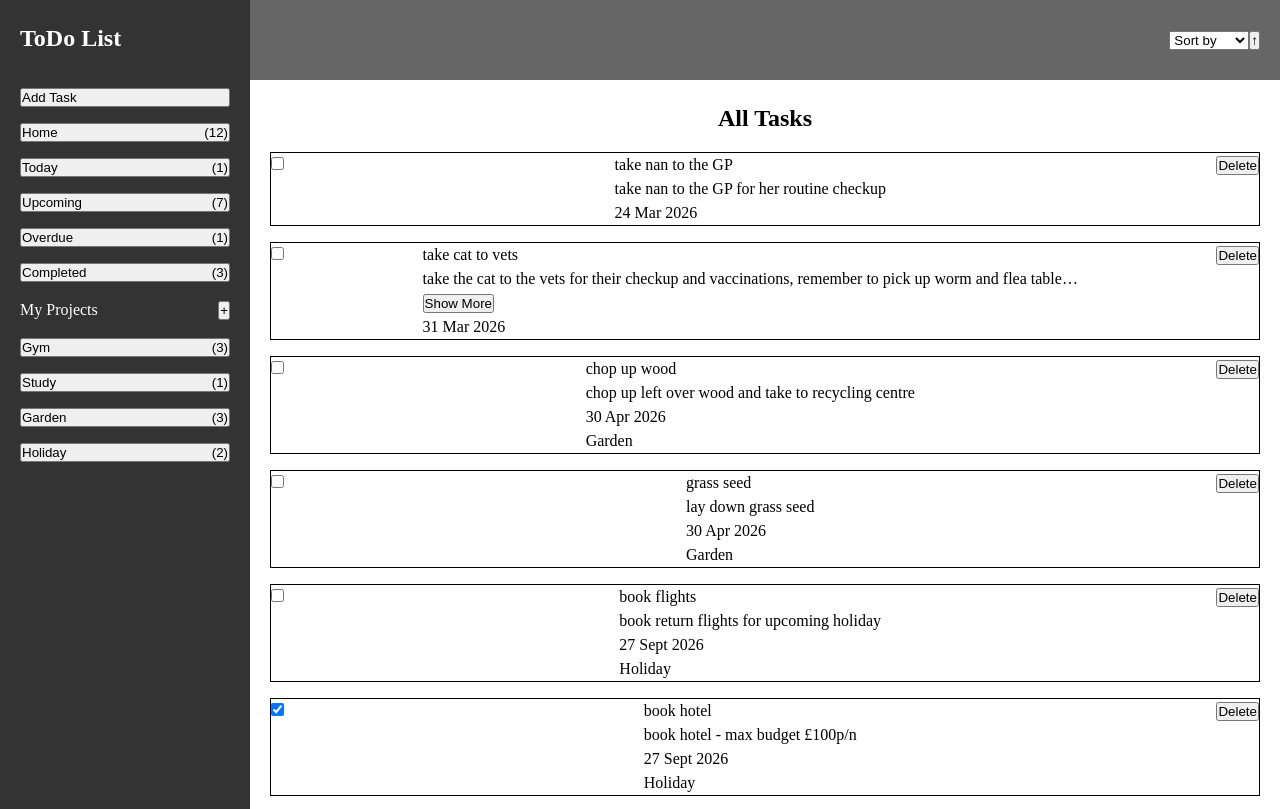
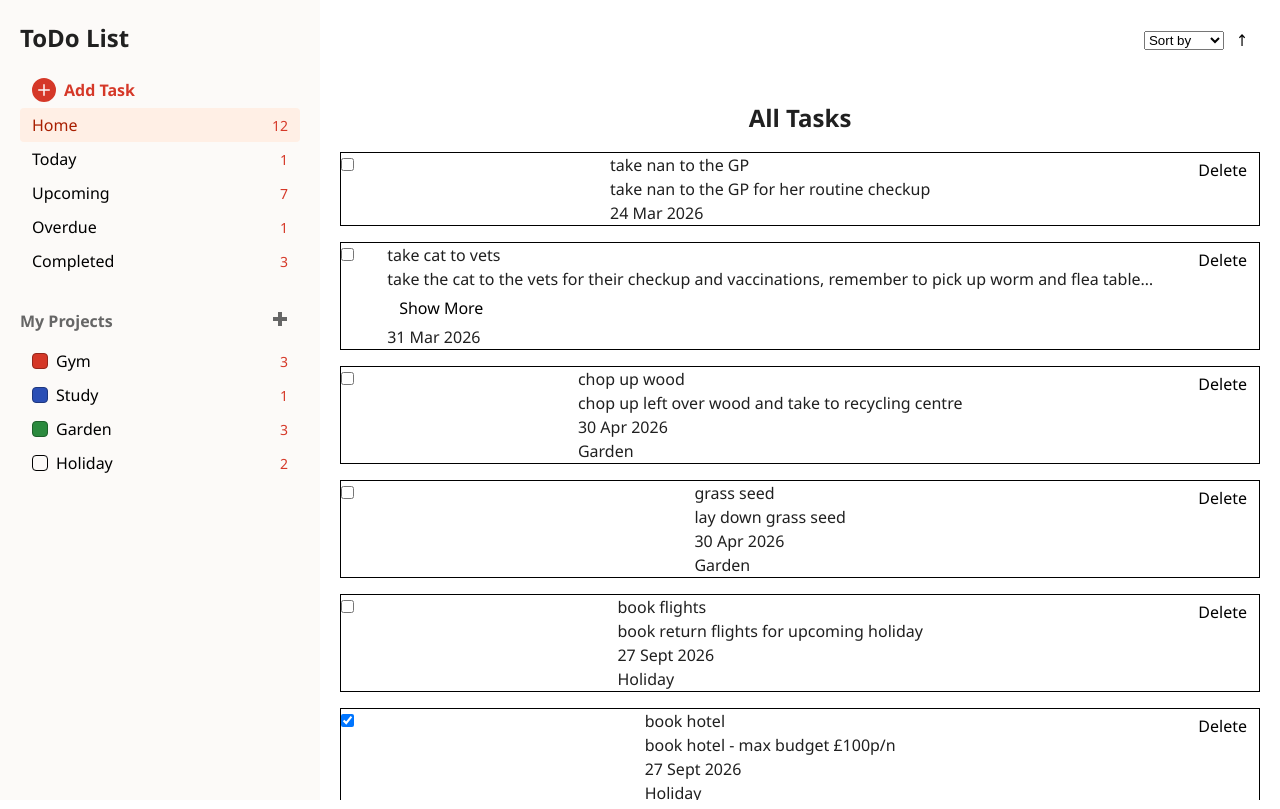
Before and after one commit to mjcw88/odin-todo-list, a website built with webpack: page src/template.html in a window 1280 px wide. Shown: the top 809 px of the page. Built offline with nearby package versions, Linux system fonts and the light colour scheme.

Commit message:
added css to sidebar

```diff
--- a/src/displayController.js
+++ b/src/displayController.js
@@ -37,14 +37,27 @@ function renderTaskDesc(taskDesc, id, desc) {
     }
 }
 
-function renderTaskList(tasks, headerText, tab, isProjectTab = false) {
+function resetSortBy() {
     document.getElementById("dropdown-menu-checkbox").checked = false;
     document.getElementById("sort-by").value = "";
 
     const sortByOrderBtn = document.getElementById("sort-by-order-btn");
     sortByOrderBtn.textContent = "↑";
     sortByOrderBtn.dataset.sortByOrder = "asc";
+}
 
+function addSelectedClass(id) {
+    const btns = document.querySelectorAll(".sidebar-btn");
+    btns.forEach(btn => {
+        if (btn.dataset.btnId === id) {
+            btn.classList.add("selected-tab");
+        } else {
+            btn.classList.remove("selected-tab");
+        }
+    });
+}
+
+function renderTaskList(tasks, headerText, tab, isProjectTab = false) {
     content.innerHTML = "";
 
     const header = document.createElement("div");
@@ -146,15 +159,24 @@ function renderTaskList(tasks, headerText, tab, isProjectTab = false) {
     content.appendChild(ul);
 }
 
+function darkenColour(colour) {
+    const darkenLevel = 0.7;
+    const hex = parseInt(colour.replace("#", ""), 16);
+    const r = Math.floor((hex >> 16) * darkenLevel);
+    const g = Math.floor(((hex >> 8) & 0xff) * darkenLevel);
+    const b = Math.floor((hex & 0xff) * darkenLevel);
+    return `rgb(${r}, ${g}, ${b})`;
+}
+
 export function renderSideBar() {
     const info = loadSideBarData();
 
     // Renders task counts on main buttons
-    document.getElementById("home-count").textContent = `(${info.homeCount})`;
-    document.getElementById("today-count").textContent = `(${info.todayCount})`;
-    document.getElementById("upcoming-count").textContent = `(${info.upcomingCount})`;
-    document.getElementById("completed-count").textContent = `(${info.completedCount})`;
-    document.getElementById("overdue-count").textContent = `(${info.overdueCount})`;
+    document.getElementById("home-count").textContent = info.homeCount;
+    document.getElementById("today-count").textContent = info.todayCount;
+    document.getElementById("upcoming-count").textContent = info.upcomingCount;
+    document.getElementById("completed-count").textContent = info.completedCount;
+    document.getElementById("overdue-count").textContent = info.overdueCount;
 
     // Renders projects
     projectSidebarList.innerHTML = "";
@@ -170,17 +192,30 @@ export function renderSideBar() {
         const li = document.createElement("li");
 
         const btn = document.createElement("button");
+        btn.className = "sidebar-btn";
         btn.dataset.projectId = project.id;
+        btn.dataset.btnId = project.id;
+
+        const projectNameContainer = document.createElement("div");
+        projectNameContainer.className = "project-name-container";
+
+        const projectColour = document.createElement("div");
+        projectColour.className = "project-colour";
+        if (!project.colour) project.colour = "transparent";
+        projectColour.style.backgroundColor = project.colour;
+        projectColour.style.border = `1px solid ${darkenColour(project.colour)}`;
 
         const projectName = document.createElement("div");
         projectName.textContent = project.name;
 
         const taskCount = document.createElement("div");
-        taskCount.textContent = `(${project.taskCount})`;
+        taskCount.className = "task-count";
+        taskCount.textContent = project.taskCount;
 
         projectSidebarList.appendChild(li);
         li.appendChild(btn);
-        btn.append(projectName, taskCount);
+        projectNameContainer.append(projectColour, projectName);
+        btn.append(projectNameContainer, taskCount);
 
         addProjectClickEvent(btn);
 
@@ -192,45 +227,57 @@ export function renderSideBar() {
     })
 }
 
-export function renderHomeTab() {
+export function renderHomeTab(id) {
     const tasks = loadHomeTabData();
     const headerText = "All Tasks";
     const tabId = "home";
+    resetSortBy();
+    addSelectedClass(id);
     renderTaskList(tasks, headerText, tabId);
 }
 
-export function renderTodayTab() {
+export function renderTodayTab(id) {
     const tasks = loadTodayTabData();
     const headerText = "Tasks Due Today";
     const tabId = "today";
+    resetSortBy();
+    addSelectedClass(id);
     renderTaskList(tasks, headerText, tabId);
 }
 
-export function renderUpcomingTab() {
+export function renderUpcomingTab(id) {
     const tasks = loadUpcomingTabData();
     const headerText = "Upcoming Tasks";
     const tabId = "upcoming";
+    resetSortBy();
+    addSelectedClass(id);
     renderTaskList(tasks, headerText, tabId);
 }
 
-export function renderCompletedTab() {
+export function renderCompletedTab(id) {
     const tasks = loadCompletedTabData();
     const headerText = "Completed Tasks";
     const tabId = "completed";
+    resetSortBy();
+    addSelectedClass(id);
     renderTaskList(tasks, headerText, tabId);
 }
 
-export function renderOverdueTab() {
+export function renderOverdueTab(id) {
     const tasks = loadOverdueTabData();
     const headerText = "Overdue Tasks";
     const tabId = "overdue";
+    resetSortBy();
+    addSelectedClass(id);
     renderTaskList(tasks, headerText, tabId);
 }
 
-export function renderProjectTab(projectId) {
-    const { projectTasks, projectName } = loadProjectData(projectId);
+export function renderProjectTab(id) {
+    const { projectTasks, projectName } = loadProjectData(id);
     const isProjecTab = true;
-    renderTaskList(projectTasks, projectName, projectId, isProjecTab);
+    resetSortBy();
+    addSelectedClass(id);
+    renderTaskList(projectTasks, projectName, id, isProjecTab);
 }
 
 export function removeTaskFromPage(taskId) {
@@ -361,7 +408,7 @@ export function sortTaskList(sortBy, orderBy) {
                 let aVal = a.querySelector(".todo-list-project-name").textContent;
                 let bVal = b.querySelector(".todo-list-project-name").textContent;
 
-                if (aVal !== bVal) return aVal - bVal;
+                if (aVal !== bVal) return aVal.localeCompare(bVal);
 
                 aVal = a.querySelector(".todo-list-task-name").textContent;
                 bVal = b.querySelector(".todo-list-task-name").textContent;
@@ -378,8 +425,8 @@ export function sortTaskList(sortBy, orderBy) {
             break;
         default:
             comparator = (a, b) => {
-                const aVal = a.querySelector(".todo-list-task-name").textContent;
-                const bVal = b.querySelector(".todo-list-task-name").textContent;
+                let aVal = a.querySelector(".todo-list-task-name").textContent;
+                let bVal = b.querySelector(".todo-list-task-name").textContent;
 
                 const nameCompare = aVal.localeCompare(bVal);
 
--- a/src/index.js
+++ b/src/index.js
@@ -5,12 +5,14 @@ import { defaultProjects } from "./projectController.js"
 import { renderSideBar, renderHomeTab, windowResize } from "./displayController.js";
 import { eventListeners } from "./eventsController.js";
 
+const homeBtnId = document.getElementById("home-btn").dataset.btnId;
+
 // Initilisation
 defaultTasks.init();
 defaultProjects.init();
 
 renderSideBar();
-renderHomeTab();
+renderHomeTab(homeBtnId);
 
 eventListeners.init();
 windowResize.init();
--- a/src/projectController.js
+++ b/src/projectController.js
@@ -9,21 +9,21 @@ const DEFAULT_PROJECTS = [
         id: "a1b2c3d4-0000-0000-0000-000000000000",
         type: "project",
         name: "Gym",
-        colour: "#F10102",
+        colour: "#D53828",
         dateCreated: new Date(now),
     },
     {
         id: "a1b2c3d4-0001-0000-0000-000000000000",
         type: "project",
         name: "Study",
-        colour: "#0228F5",
+        colour: "#2B4FB5",
         dateCreated: new Date(now.getTime() + 1000),
     },
     {
         id: "a1b2c3d4-0002-0000-0000-000000000000",
         type: "project",
         name: "Garden",
-        colour: "#03B306",
+        colour: "#2B8A3E",
         dateCreated: new Date(now.getTime() + 2000),
     },
     {
--- a/src/styles.css
+++ b/src/styles.css
@@ -1,10 +1,17 @@
 :root {
     --padding: 20px;
-    --barWidth: 60px;
-    --barHeight: 8px;
+    --barWidth: 3.75rem;
+    --barHeight: 0.5rem;
     --hamburgerGap: 6px;
-    --foreground: #333;
-    --background: white;
+    --cream: #FCFAF8;
+    --warmGrey: #F2EFED;
+    --black: #202020;
+    --charcoal: #1A1A1A;
+    --grey: #666666;
+    --white: #FFFFFF;
+    --brickRed: #D53828;
+    --red: #A81F00;
+    --lightRed: #FFEFE5;
     --animationTiming: 250ms ease-in-out;
     --hamburgerHeight: calc(var(--barHeight) * 3 + var(--hamburgerGap) * 2);
     --headerHeight: 5rem;
@@ -16,18 +23,101 @@
 *::after {
     margin: 0;
     padding: 0;
-    box-sizing: border-box
+    box-sizing: border-box;
+}
+
+html, body {
+    height: 100%;
+    overflow: hidden;
 }
 
 body {
-    min-height: 100vh;
+    height: 100vh;
     width: 100%;
+    font-family: 'Segoe UI', Tahoma, Geneva, Verdana, sans-serif;
     font-size: 1rem;
+    color: var(--black);
     line-height: 1.5;
 }
 
 button {
+    font-size: 1rem;
+    font-family: 'Segoe UI', Tahoma, Geneva, Verdana, sans-serif;
     cursor: pointer;
+    border: none;
+    outline: none;
+    padding: 0.375rem 0.75rem;
+    background-color: transparent;
+    border-radius: 0.25rem;
+}
+
+button:hover {
+    background-color: var(--warmGrey);
+}
+
+.selected-tab {
+    color: var(--red);
+    background-color: var(--lightRed);
+}
+
+.selected-tab:hover {
+    background-color: var(--lightRed);
+}
+
+.task-count {
+    color: var(--brickRed);
+    font-size: 0.875rem;
+}
+
+#open-new-task-btn {
+    color: var(--brickRed);
+    font-weight: bold;
+    justify-content: flex-start;
+    gap: 0.5rem;
+}
+
+#open-new-task-btn svg {
+    --size: 1.5rem;
+
+    width: var(--size);
+    height: var(--size);
+}
+
+#new-project-btn {
+    padding: 12px;
+    font-weight: bold;
+    color: var(--grey);
+}
+
+#new-project-btn svg {
+    --size: 1rem;
+
+    width: var(--size);
+    height: var(--size);
+}
+
+#open-new-task-btn,
+#new-project-btn {
+    transition: transform 50ms ease-in-out;
+}
+
+#open-new-task-btn:active,
+#new-project-btn:active {
+    transform: scale(0.97);
+}
+
+.project-name-container {
+    display: flex;
+    align-items: center;
+    gap: 0.5rem;
+}
+
+.project-colour {
+    --size: 1rem;
+
+    border-radius: 0.25rem;
+    width: var(--size);
+    height: var(--size);
 }
 
 .no-transition * {
@@ -35,11 +125,13 @@ button {
 }
 
 header {
+    position: sticky;
+    top: 0;
     display: flex;
     justify-content: flex-end;
     align-items: center;
     position: relative;
-    background-color: #666;
+    background-color: var(--white);
     padding: var(--padding);
     height: var(--headerHeight);
 }
@@ -56,23 +148,18 @@ header {
     flex-direction: column;
     gap: var(--hamburgerGap);
     width: max-content;
-    position: absolute;
+    position: fixed;
     top: var(--padding);
     left: var(--padding);
     z-index: 2;
     cursor: pointer;
 }
 
-/* .dropdown-menu:has(input:checked) {
-    --foreground: white;
-    --background: #333;
-} */
-
 .dropdown-menu:has(input:focus-visible)::before,
 .dropdown-menu:has(input:focus-visible)::after,
 .dropdown-menu input:focus-visible {
-    border: 1px solid var(--background);
-    box-shadow: 0 0 0 1px var(--foreground);
+    border: 1px solid var(--white);
+    box-shadow: 0 0 0 1px var(--black);
 }
 
 .dropdown-menu::before,
@@ -81,7 +168,7 @@ header {
     content: "";
     width: var(--barWidth);
     height: var(--barHeight);
-    background-color: var(--foreground);
+    background-color: var(--black);
     border-radius: 9999px;
     transform-origin: left center;
     transition:
@@ -117,25 +204,29 @@ header {
     width: 0;
 }
 
-.sidebar {
+.sidebar-container {
     display: flex;
     flex-direction: column;
     gap: 1rem;
     position: fixed;
-    top: var(--headerHeight);
     left: 0;
     translate: -100%;
     padding: var(--padding);
-    background-color: var(--foreground);
-    color: var(--background);
-    width: 50%;
-    max-width: var(--sidebarWidth);
+    background-color: var(--cream);
+    min-width: 50%;
+    width: min-content;
+    /* max-width: var(--sidebarWidth); */
     height: 100vh;
     transition: translate var(--animationTiming);
-
+    z-index: 1;
 }
 
-.dropdown-menu:has(input:checked) + .sidebar {
+.sidebar {
+    position: relative;
+    top: min(3.75rem, 160px);
+}
+
+.dropdown-menu:has(input:checked) + .sidebar-container {
     translate: 0;
 }
 
@@ -143,15 +234,22 @@ header {
     list-style: none;
     display: flex;
     flex-direction: column;
-    gap: 1rem;
+    margin-bottom: 20px;
 }
 
 .sidebar-list > li,
 .sidebar-list > li > button,
 .my-projects-header {
     display: flex;
+    align-items: center;
     justify-content: space-between;
     width: 100%;
+}
+
+.my-projects-header {
+    font-size: 1rem;
+    font-weight: bold;
+    color: var(--grey);
 }
 
 #new-task-form,
@@ -213,6 +311,8 @@ header {
 }
 
 .main-body-container {
+    overflow-y: auto;
+    height: 100%;
     padding: var(--padding);
 }
 
@@ -247,7 +347,7 @@ header {
 @media only screen and (min-width: 768px) {
     body {
         display: grid;
-        grid-template-columns: var(--sidebarWidth) 1fr;
+        grid-template-columns: minmax(20rem, min-content) 9fr;
         grid-template-rows: auto 1fr;
         min-height: 100vh;
         margin: 0;
@@ -260,7 +360,7 @@ header {
         align-self: stretch;
     }
 
-    .sidebar {
+    .sidebar-container {
         transition: none;
         position: static;
         translate: 0;
@@ -268,6 +368,10 @@ header {
         height: 100%;
         top: unset;
         padding-top: var(--padding);
+    }
+
+    .sidebar {
+        position: static;
     }
 
     header {
--- a/src/template.html
+++ b/src/template.html
@@ -11,13 +11,19 @@
         <label class="dropdown-menu" id="dropdown-menu-label">
             <input type="checkbox" id="dropdown-menu-checkbox">
         </label>
+        <div class="sidebar-container">
             <aside class="sidebar">
                 <div class="header-container">
                     <h2>ToDo List</h2>
                 </div>
                 <ul class="sidebar-list">
                     <li class="new-task-container">
-                    <button id="open-new-task-btn">Add Task</button>
+                        <button id="open-new-task-btn">
+                            <svg viewBox="0 0 16 16" xmlns="http://www.w3.org/2000/svg" fill="currentColor" class="bi bi-plus-circle-fill">
+                                <path d="M16 8A8 8 0 1 1 0 8a8 8 0 0 1 16 0zM8.5 4.5a.5.5 0 0 0-1 0v3h-3a.5.5 0 0 0 0 1h3v3a.5.5 0 0 0 1 0v-3h3a.5.5 0 0 0 0-1h-3v-3z"/>
+                            </svg>
+                            <div>Add Task</div>
+                        </button>
                         <dialog id="new-task-form">
                             <div class="new-task-container">
                                 <div class="form-header">
@@ -67,40 +73,44 @@
                         </dialog>
                     </li>
                     <li>
-                    <button id="home-btn">
+                        <button id="home-btn" class="sidebar-btn" data-btn-id="home">
                             <div>Home</div>
-                        <div id="home-count"></div>
+                            <div id="home-count" class="task-count"></div>
                         </button>
                     </li>
                     <li>
-                    <button id="today-btn">
+                        <button id="today-btn" class="sidebar-btn" data-btn-id="today">
                             <div>Today</div>
-                        <div id="today-count"></div>
+                            <div id="today-count" class="task-count"></div>
                         </button>
                     </li>
                     <li>
-                    <button id="upcoming-btn">
+                        <button id="upcoming-btn" class="sidebar-btn" data-btn-id="upcoming">
                             <div>Upcoming</div>
-                        <div id="upcoming-count"></div>
+                            <div id="upcoming-count" class="task-count"></div>
                         </button>
                     </li>
                     <li>
-                    <button id="overdue-btn">
+                        <button id="overdue-btn" class="sidebar-btn" data-btn-id="overdue">
                             <div>Overdue</div>
-                        <div id="overdue-count"></div>
+                            <div id="overdue-count" class="task-count"></div>
                         </button>
                     </li>
                     <li>
-                    <button id="completed-btn">
+                        <button id="completed-btn" class="sidebar-btn" data-btn-id="completed">
                             <div>Completed</div>
-                        <div id="completed-count"></div>
+                            <div id="completed-count" class="task-count"></div>
                         </button>
                     </li>
                 </ul>
                 <div class="my-projects-header">
                     <div>My Projects</div>
                     <div>
-                    <button id="new-project-btn">+</button>
+                        <button id="new-project-btn">
+                            <svg width="800px" height="800px" viewBox="0 0 16 16" fill="none" xmlns="http://www.w3.org/2000/svg">
+                                <path d="M10 1H6V6L1 6V10H6V15H10V10H15V6L10 6V1Z" fill="currentColor"/>
+                            </svg>
+                        </button>
                         <dialog id="new-project-form">
                             <div class="new-project-container">
                                 <div class="form-header">
@@ -119,15 +129,15 @@
                                             <label for="projectColour">Colour</label>
                                             <select id="projectColour" name="projectColour">
                                                 <option value="null">Default</option>
-                                            <option value="#000000">Black</option>
+                                                <option value="#202020">Black</option>
                                                 <option value="#FFFFFF">White</option>
-                                            <option value="#808080">Grey</option>
-                                            <option value="#F10102">Red</option>
-                                            <option value="#9405F5">Purple</option>
-                                            <option value="#0228F5">Blue</option>
-                                            <option value="#03B306">Green</option>
-                                            <option value="#F9F807">Yellow</option>
-                                            <option value="#F77908">Orange</option>
+                                                <option value="#666666">Grey</option>
+                                                <option value="#D53828">Red</option>
+                                                <option value="#7B2D8B">Purple</option>
+                                                <option value="#2B4FB5">Blue</option>
+                                                <option value="#2B8A3E">Green</option>
+                                                <option value="#D4920A">Yellow</option>
+                                                <option value="#D4580A">Orange</option>
                                             </select>
                                         </div>
                                         <div class="form-row">
@@ -143,6 +153,7 @@
                 <ul class="sidebar-list" id="project-sidebar-list">
                 </ul>
             </aside>
+        </div>
     </div>
     <header>
         <select id="sort-by">
```
Also changed, not shown: src/eventsController.js (+6 -5 lines), src/plus-svgrepo-com.svg (added). Lines whose indentation alone changed are shown as unchanged.
